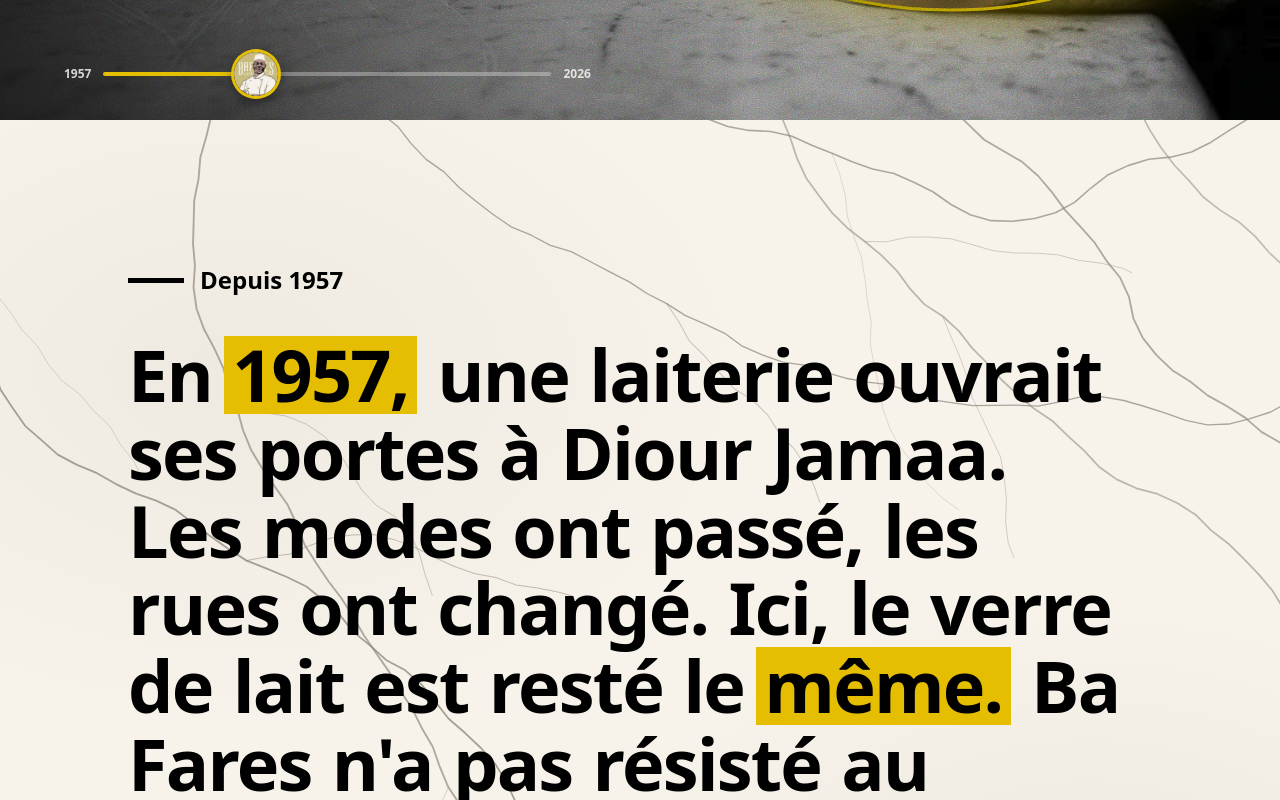
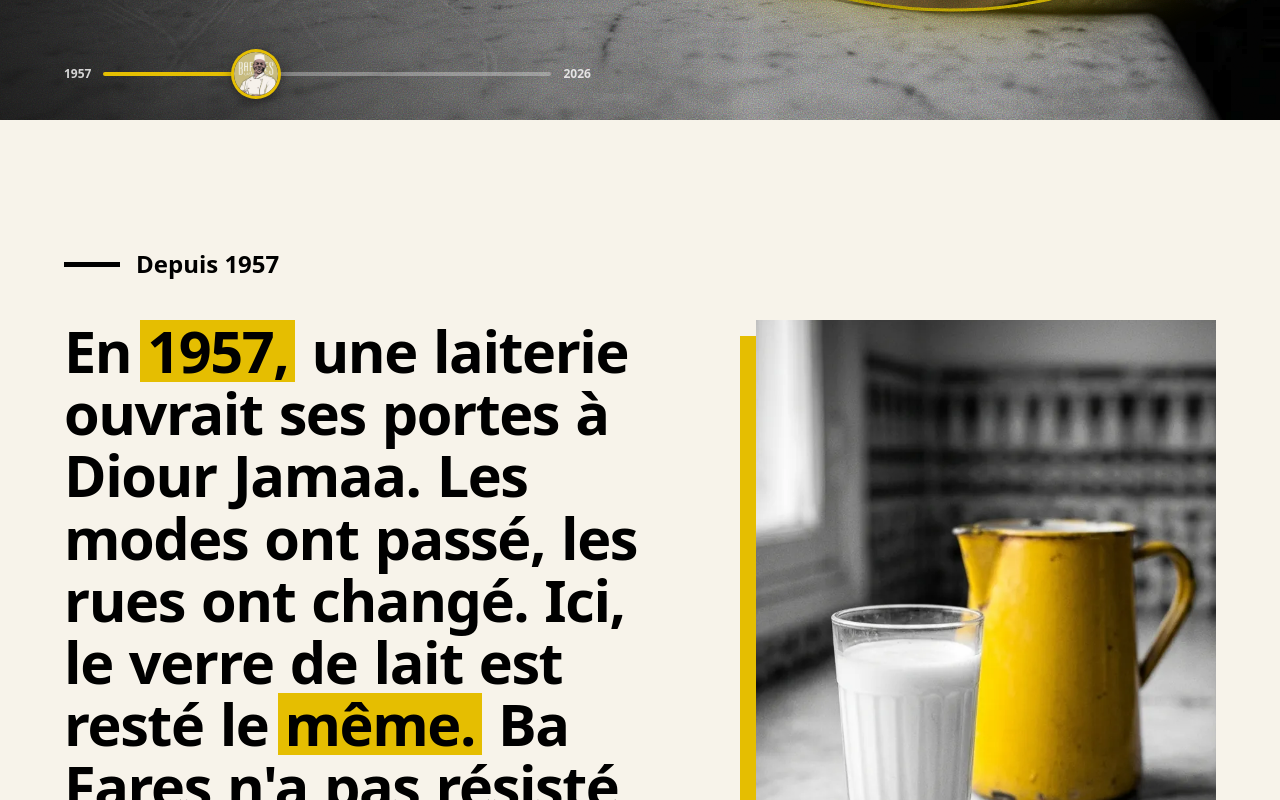
Before and after one commit to amarraduzzi/bafaresnew, a React (Vite) app: page / in a window 1280 px wide. Shown: the part 680-1480 px from the top of the page. Built offline with nearby package versions, Linux system fonts and the light colour scheme.

Commit message:
Add files via upload

```diff
--- a/src/components/Chiffres.tsx
+++ b/src/components/Chiffres.tsx
@@ -3,7 +3,7 @@ import { animate, motion, useInView, useReducedMotion, useScroll, useTransform }
 import { Language } from '../types';
 import { MENU_ITEMS } from '../data/menuData';
 import { YEAR_NOW, YEAR_START } from '../data/scenes';
-import verre from '../assets/images/stat-verre.webp';
+import usure from '../assets/images/stat-usure.webp';
 import rghaif from '../assets/images/stat-rghaif.webp';
 import nuit from '../assets/images/stat-nuit.webp';
 
@@ -81,7 +81,7 @@ export const Chiffres: React.FC<{ lang: Language }> = ({ lang }) => {
   return (
     <section dir={lang === 'ar' ? 'rtl' : 'ltr'} className="bg-[#E5BE01] text-black py-20 sm:py-28 px-6 sm:px-12 overflow-hidden">
       <div className="max-w-6xl mx-auto grid gap-14 md:grid-cols-3 md:gap-8 items-start">
-        <Col img={verre} alt="" num={YEAR_NOW - YEAR_START} label={t.years} index={0} still={reduce} />
+        <Col img={usure} alt="" num={YEAR_NOW - YEAR_START} label={t.years} index={0} still={reduce} />
         <Col img={rghaif} alt="" num={MENU_ITEMS.length} label={t.dishes} index={1} still={reduce} className="md:mt-20" />
         <Col img={nuit} alt="" text={t.hoursV} label={t.hours} index={2} still={reduce} className="md:mt-8" />
       </div>
--- a/src/components/Manifest.tsx
+++ b/src/components/Manifest.tsx
@@ -1,106 +1,33 @@
 import React, { useRef } from 'react';
 import { motion, MotionValue, useReducedMotion, useScroll, useTransform } from 'motion/react';
 import { Language } from '../types';
+import verre from '../assets/images/stat-verre.webp';
 
-// Marmer-wit: de toonbank. De tekst "wordt gelezen" terwijl je scrolt, woord voor woord.
-const COPY: Record<Language, { lead: string; words: string; hot: string[] }> = {
+// Marmer-wit: de toonbank. De tekst "wordt gelezen" terwijl je scrolt, woord voor woord,
+// naast de foto van het glas melk en de gele kan.
+const COPY: Record<Language, { lead: string; words: string; hot: string[]; alt: string }> = {
   fr: {
     lead: 'Depuis 1957',
     words:
       "En 1957, une laiterie ouvrait ses portes à Diour Jamaa. Les modes ont passé, les rues ont changé. Ici, le verre de lait est resté le même. Ba Fares n'a pas résisté au temps : il l'a traversé, et il sert Rabat du premier petit-déjeuner à la harira du soir.",
     hot: ['1957,', 'même.', 'traversé,'],
+    alt: 'Un verre de lait devant une cruche jaune sur le comptoir en marbre',
   },
   ar: {
     lead: 'منذ 1957',
     words:
       'في سنة 1957 فتحت لبنية أبوابها في ديور الجامع. تغيرت الموضة وتغيرت الشوارع. أما كأس الحليب هنا فبقي هو نفسه. با فارس لم يقاوم الزمن، بل عبره، وما زال يخدم الرباط من فطور الصباح إلى حريرة المساء.',
     hot: ['1957', 'نفسه.', 'عبره،'],
+    alt: 'كأس حليب أمام إبريق أصفر على رخام المنضدة',
   },
   en: {
     lead: 'Since 1957',
     words:
       'In 1957, a dairy opened its doors in Diour Jamaa. Fashions passed, streets changed. Here, the glass of milk stayed the same. Ba Fares did not resist time: it walked through it, and it still serves Rabat from the first breakfast to the evening harira.',
     hot: ['1957,', 'same.', 'it,'],
+    alt: 'A glass of milk in front of a yellow jug on the marble counter',
   },
 };
-
-// ---- Marmer: aderen die zichzelf tekenen, zoals op de toonbank in de foto's ----
-const rng = (seed: number) => () => {
-  seed |= 0;
-  seed = (seed + 0x6d2b79f5) | 0;
-  let t = Math.imul(seed ^ (seed >>> 15), 1 | seed);
-  t = (t + Math.imul(t ^ (t >>> 7), 61 | t)) ^ t;
-  return ((t ^ (t >>> 14)) >>> 0) / 4294967296;
-};
-
-interface VeinDef { d: string; w: number; o: number; a: number; b: number }
-
-const walk = (r: () => number, x: number, y: number, ang: number, steps: number, wobble: number) => {
-  let d = `M${x.toFixed(1)} ${y.toFixed(1)}`;
-  const pts: [number, number, number][] = [];
-  for (let i = 0; i < steps; i++) {
-    ang += (r() - 0.5) * wobble;
-    x += Math.cos(ang) * 17;
-    y += Math.sin(ang) * 17;
-    d += ` L${x.toFixed(1)} ${y.toFixed(1)}`;
-    pts.push([x, y, ang]);
-  }
-  return { d, pts };
-};
-
-const buildVeins = (): VeinDef[] => {
-  const r = rng(1957);
-  const out: VeinDef[] = [];
-  for (let i = 0; i < 8; i++) {
-    const startX = -100 + i * 150 + r() * 80;
-    const m = walk(r, startX, -40, 0.95 + (r() - 0.5) * 0.5, 80, 0.5);
-    const a = i * 0.055;
-    out.push({ d: m.d, w: 1.1 + r() * 0.9, o: 0.5 + r() * 0.25, a, b: a + 0.5 });
-    for (let k = 0; k < 2; k++) {
-      const at = m.pts[10 + Math.floor(r() * 45)];
-      const side = r() > 0.5 ? 1 : -1;
-      const br = walk(r, at[0], at[1], at[2] + side * (0.45 + r() * 0.5), 14 + Math.floor(r() * 16), 0.6);
-      const ba = a + 0.15 + r() * 0.2;
-      out.push({ d: br.d, w: 0.6 + r() * 0.5, o: 0.35 + r() * 0.2, a: ba, b: Math.min(1, ba + 0.3) });
-    }
-  }
-  return out;
-};
-const VEINS = buildVeins();
-
-const Vein: React.FC<{ v: VeinDef; p: MotionValue<number>; still: boolean }> = ({ v, p, still }) => {
-  const len = useTransform(p, [v.a, v.b], [0, 1], { clamp: true });
-  return (
-    <motion.path
-      d={v.d}
-      fill="none"
-      stroke="#8a857a"
-      strokeOpacity={v.o}
-      strokeWidth={v.w}
-      strokeLinecap="round"
-      strokeLinejoin="round"
-      vectorEffect="non-scaling-stroke"
-      style={still ? undefined : { pathLength: len }}
-    />
-  );
-};
-
-const Marble: React.FC<{ p: MotionValue<number>; still: boolean }> = ({ p, still }) => (
-  <div aria-hidden className="pointer-events-none absolute inset-0 overflow-hidden">
-    <div
-      className="absolute inset-0"
-      style={{
-        background:
-          'radial-gradient(ellipse 60% 45% at 18% 22%, rgba(120,115,100,.07), transparent 70%), radial-gradient(ellipse 55% 40% at 85% 70%, rgba(120,115,100,.08), transparent 70%), radial-gradient(ellipse 40% 30% at 50% 100%, rgba(120,115,100,.06), transparent 70%)',
-      }}
-    />
-    <svg viewBox="0 0 1000 1000" preserveAspectRatio="xMidYMid slice" className="absolute inset-0 w-full h-full">
-      {VEINS.map((v, i) => (
-        <Vein key={i} v={v} p={p} still={still} />
-      ))}
-    </svg>
-  </div>
-);
 
 const Word: React.FC<{ w: string; i: number; n: number; p: MotionValue<number>; hot: boolean; still: boolean }> = ({ w, i, n, p, hot, still }) => {
   const a = (i / n) * 0.85;
@@ -117,24 +44,53 @@ const Word: React.FC<{ w: string; i: number; n: number; p: MotionValue<number>;
 
 export const Manifest: React.FC<{ lang: Language }> = ({ lang }) => {
   const ref = useRef<HTMLElement>(null);
+  const photoRef = useRef<HTMLDivElement>(null);
   const reduce = useReducedMotion();
   const { scrollYProgress: p } = useScroll({ target: ref, offset: ['start 0.85', 'end 0.6'] });
+  const { scrollYProgress: pp } = useScroll({ target: photoRef, offset: ['start end', 'end start'] });
+  const y = useTransform(pp, [0, 1], ['-6%', '6%']);
   const c = COPY[lang];
   const words = c.words.split(' ');
 
   return (
-    <section ref={ref} id="histoire" dir={lang === 'ar' ? 'rtl' : 'ltr'} className="relative overflow-hidden bg-[#F7F3EA] text-black py-24 sm:py-36 px-6 sm:px-12">
-      <Marble p={p} still={!!reduce} />
-      <div className="relative z-10 max-w-5xl mx-auto">
+    <section ref={ref} id="histoire" dir={lang === 'ar' ? 'rtl' : 'ltr'} className="bg-[#F7F3EA] text-black py-20 sm:py-32 px-6 sm:px-12">
+      <div className="max-w-6xl mx-auto">
         <p className="flex items-center gap-4 font-black text-xl sm:text-2xl">
           <span className="h-[5px] w-14 bg-black" />
           {c.lead}
         </p>
-        <p className="mt-10 font-black leading-[1.08] tracking-tight text-[8.2vw] sm:text-6xl lg:text-7xl">
-          {words.map((w, i) => (
-            <Word key={i} w={w} i={i} n={words.length} p={p} hot={c.hot.includes(w)} still={!!reduce} />
-          ))}
-        </p>
+
+        <div className="mt-10 grid gap-10 lg:gap-16 lg:grid-cols-[1.3fr_1fr] items-start">
+          {/* Foto: eerst op mobiel, rechts op desktop */}
+          <div className="lg:order-2 lg:sticky lg:top-24">
+            <div className="relative ms-4 mb-4 lg:max-w-[460px] lg:ms-auto">
+              <span aria-hidden className="absolute -start-4 top-4 -bottom-4 -end-0 bg-[#E5BE01]" style={{ insetInlineEnd: '1rem' }} />
+              <motion.div
+                ref={photoRef}
+                initial={reduce ? false : { clipPath: 'inset(100% 0 0 0)' }}
+                whileInView={reduce ? undefined : { clipPath: 'inset(0% 0 0 0)' }}
+                viewport={{ once: true, amount: 0.2 }}
+                transition={{ duration: 0.9, ease: [0.76, 0, 0.24, 1] }}
+                className="relative aspect-[4/3] lg:aspect-[3/4] overflow-hidden bg-black"
+              >
+                <motion.img
+                  src={verre}
+                  alt={c.alt}
+                  loading="lazy"
+                  decoding="async"
+                  style={reduce ? undefined : { y, scale: 1.14 }}
+                  className="absolute inset-0 w-full h-full object-cover object-[35%_55%] lg:object-center"
+                />
+              </motion.div>
+            </div>
+          </div>
+
+          <p className="lg:order-1 font-black leading-[1.08] tracking-tight text-[7.4vw] sm:text-5xl xl:text-[3.6rem]">
+            {words.map((w, i) => (
+              <Word key={i} w={w} i={i} n={words.length} p={p} hot={c.hot.includes(w)} still={!!reduce} />
+            ))}
+          </p>
+        </div>
       </div>
     </section>
   );
```
Also changed, not shown: src/assets/images/stat-usure.webp (added).
